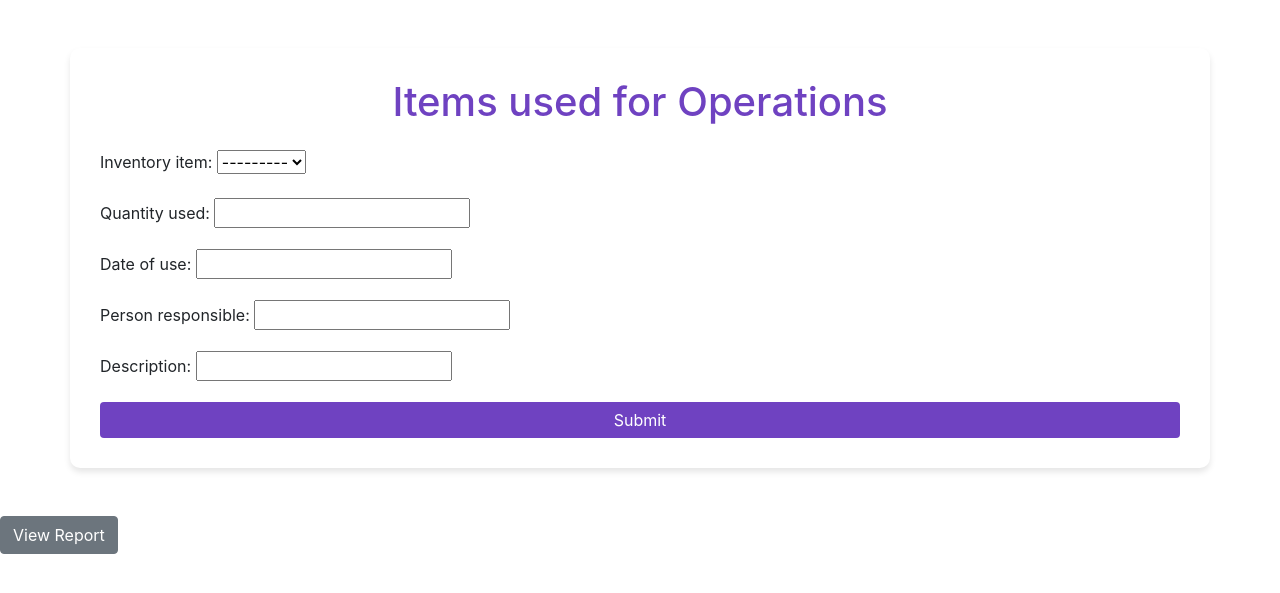
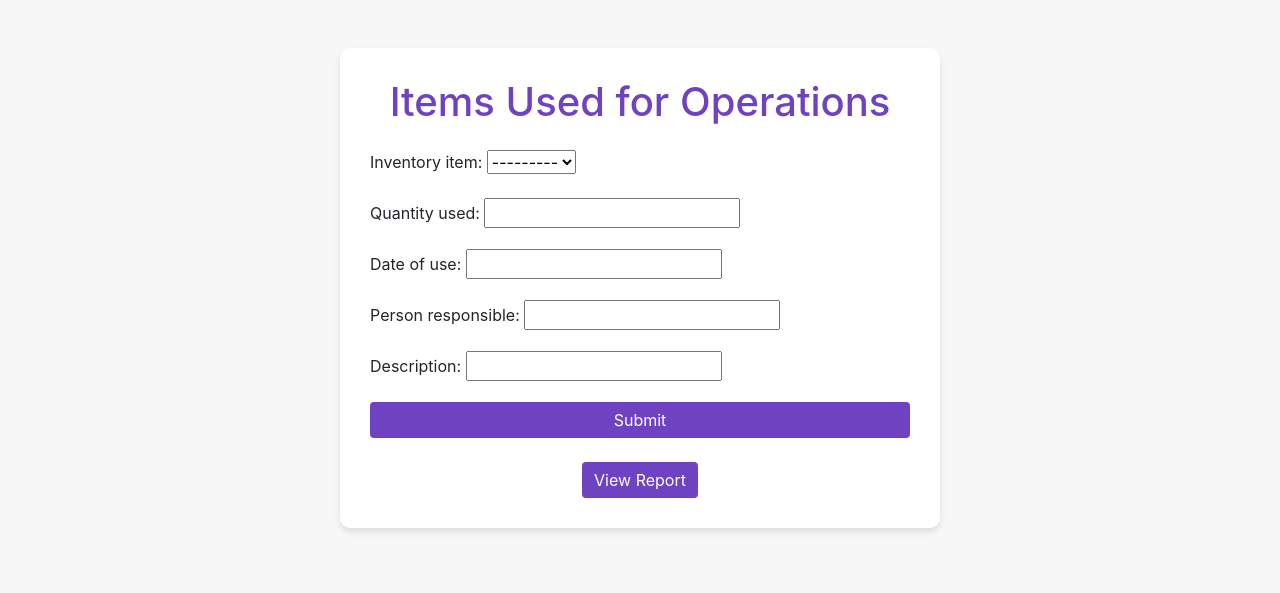
Before and after one commit to hiyaw10/Drilling_machine_ERP1, a Django app: page /items_used/add/ in a window 1280 px wide. Shown: the top 593 px of the page. Run offline with Django 5.2, Linux system fonts and the light colour scheme; data that the repository does not hold is empty; some libraries are stand-ins or nearby versions.

Commit message:
Update add_items_used.html
Placement of button and the overall look had to be proffessional

```diff
--- a/drilling_machine/items_used/templates/items_used/add_items_used.html
+++ b/drilling_machine/items_used/templates/items_used/add_items_used.html
@@ -3,20 +3,18 @@
 <head>
     <meta charset="UTF-8">
     <meta name="viewport" content="width=device-width, initial-scale=1.0">
-    <title>Items used for Operations</title>
+    <title>Items Used for Operations</title>
+
     <!-- Bootstrap CSS -->
     <link href="https://stackpath.bootstrapcdn.com/bootstrap/4.5.2/css/bootstrap.min.css" rel="stylesheet">
+
     <style>
         /* Custom purple theme */
-
-        <a href="{% url 'items_used:items_used_report' %}" class="btn btn-secondary">View Report</a>
-
-
-
         body {
             background-color: #f7f7f7;
         }
         .container {
+            max-width: 600px;
             background-color: #ffffff;
             border-radius: 10px;
             box-shadow: 0 4px 6px rgba(0, 0, 0, 0.1);
@@ -45,7 +43,7 @@
 <body>
 
     <div class="container my-5">
-        <h1 class="text-center mb-4">Items used for Operations</h1>
+        <h1 class="text-center mb-4">Items Used for Operations</h1>
 
         <!-- Form for adding items -->
         <form method="POST">
@@ -66,8 +64,12 @@
                 </ul>
             </div>
         {% endif %}
+
+        <!-- View Report Button -->
+        <div class="text-center mt-4">
+            <a href="{% url 'items_used:items_used_report' %}" class="btn btn-purple">View Report</a>
+        </div>
     </div>
-    <a href="{% url 'items_used:items_used_report' %}" class="btn btn-secondary">View Report</a>
 
     <!-- Bootstrap JS -->
     <script src="https://code.jquery.com/jquery-3.5.1.slim.min.js"></script>
```
